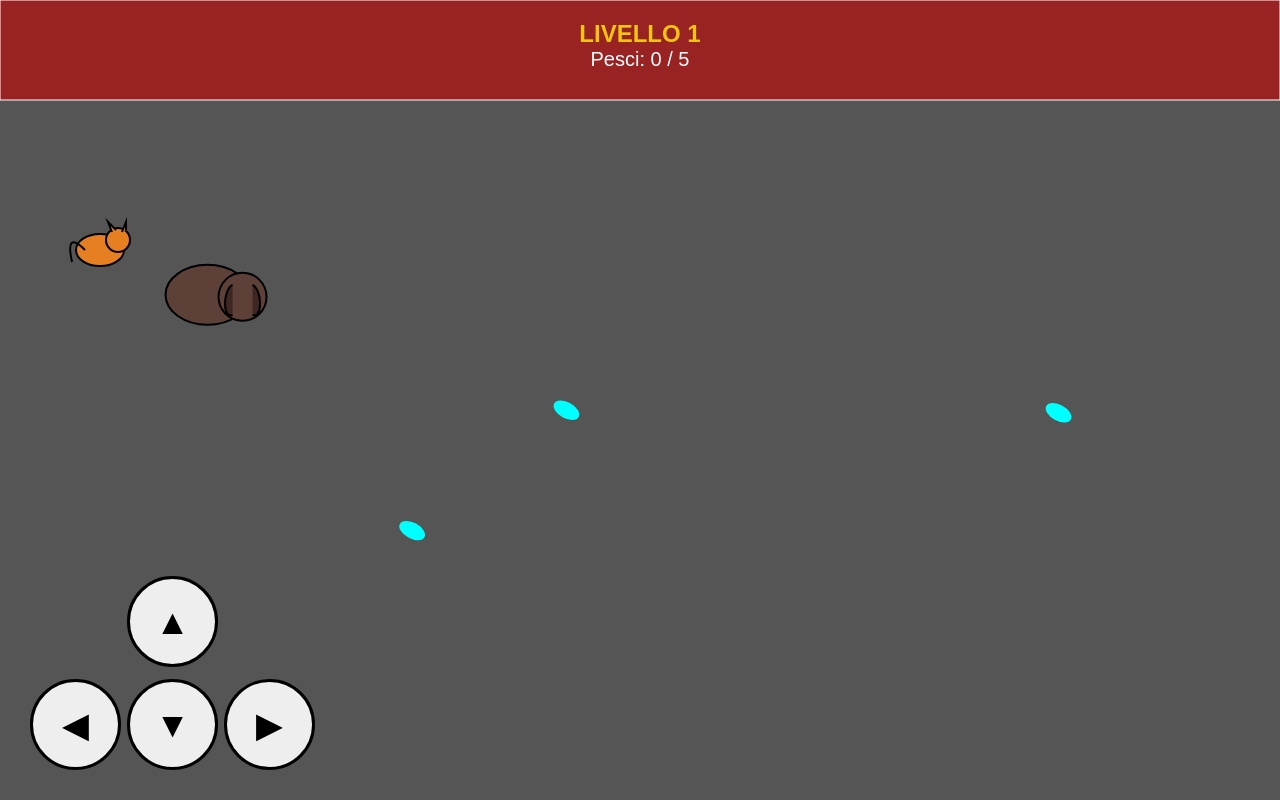
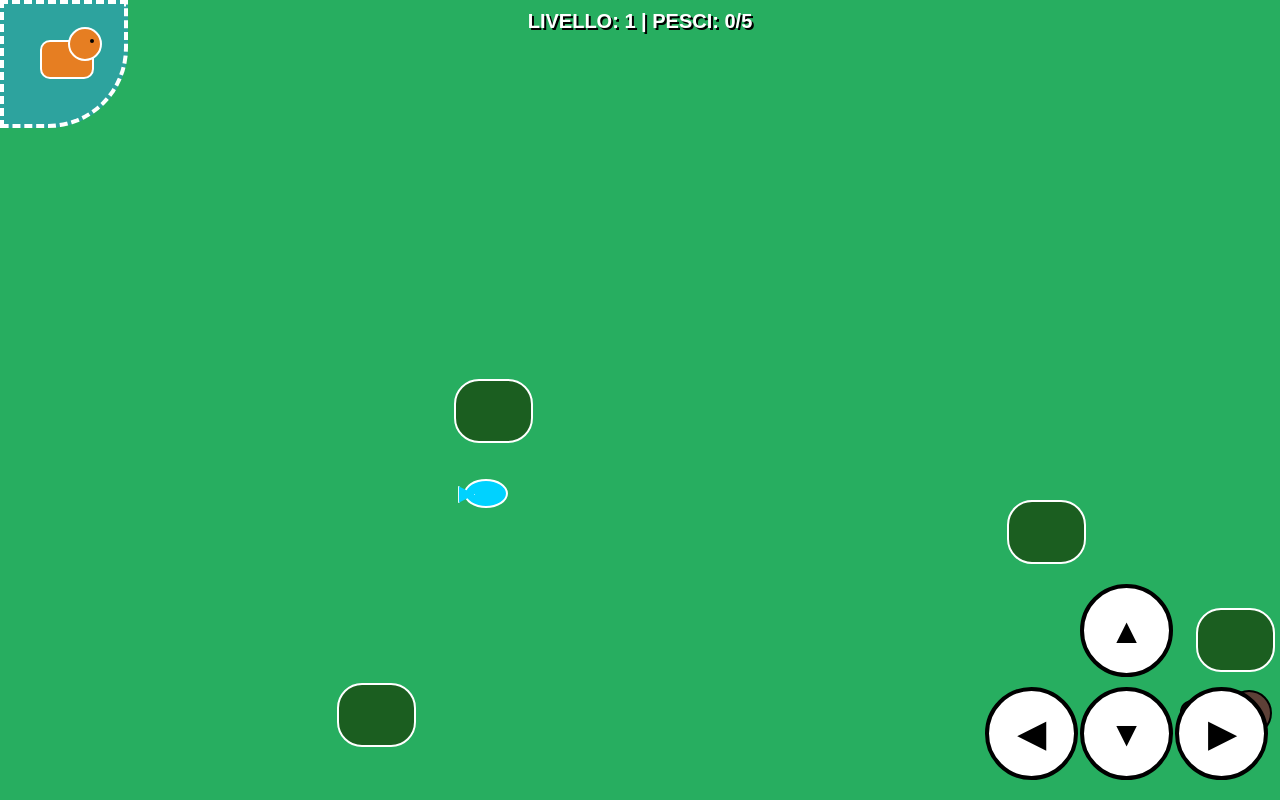
Before and after one commit to totogarza/gato_pazzo, a plain HTML site: page index.html in a window 1280 px wide. Drawn offline with Linux system fonts and the light colour scheme.

Commit message:
Update index.html

```diff
--- a/index.html
+++ b/index.html
@@ -3,119 +3,118 @@
 <head>
     <meta name="viewport" content="width=device-width, initial-scale=1.0, maximum-scale=1.0, user-scalable=no">
     <style>
-        * { margin: 0; padding: 0; }
-        body { background: #333; overflow: hidden; position: fixed; font-family: 'Arial', sans-serif; }
-        canvas { display: block; width: 100vw; height: 100vh; }
-        #ui { position: absolute; top: 20px; width: 100%; text-align: center; color: white; pointer-events: none; }
-        #lvl-text { font-size: 24px; color: #f1c40f; font-weight: bold; }
-        #score-text { font-size: 20px; }
-        #controls { position: absolute; bottom: 30px; left: 30px; display: grid; grid-template-columns: repeat(3, 85px); gap: 12px; }
-        .btn { width: 85px; height: 85px; background: rgba(255,255,255,0.9); border: 3px solid #000; border-radius: 50%; display: flex; justify-content: center; align-items: center; font-size: 35px; touch-action: none; }
-        #up { grid-column: 2; } #left { grid-column: 1; grid-row: 2; } #down { grid-column: 2; grid-row: 2; } #right { grid-column: 3; grid-row: 2; }
-        #msg { display: none; position: absolute; inset: 0; background: rgba(0,0,0,0.8); flex-direction: column; align-items: center; justify-content: center; color: white; z-index: 100; }
-        button { margin-top: 20px; padding: 15px 40px; font-size: 22px; background: #27ae60; color: white; border: none; border-radius: 12px; }
+        * { margin: 0; padding: 0; touch-action: none; -webkit-user-select: none; }
+        body { background: #27ae60; overflow: hidden; position: fixed; width: 100vw; height: 100vh; font-family: sans-serif; }
+
+        #ui { position: absolute; top: 10px; width: 100%; text-align: center; color: white; z-index: 2000; font-size: 20px; font-weight: bold; text-shadow: 2px 2px black; pointer-events: none; }
+        #safe { position: absolute; top: 0; left: 0; width: 120px; height: 120px; background: rgba(52, 152, 219, 0.5); border-bottom-right-radius: 80px; border: 4px dashed white; z-index: 5; }
+
+        @keyframes walk { 0% { transform: rotate(-8deg); } 50% { transform: rotate(8deg); } 100% { transform: rotate(-8deg); } }
+        .walking { animation: walk 0.15s infinite; }
+
+        #cat { position: absolute; width: 50px; height: 35px; background: #e67e22; border-radius: 10px; z-index: 1000; border: 2px solid white; }
+        .c-head { width: 30px; height: 30px; background: #e67e22; border-radius: 50%; position: absolute; right: -10px; top: -15px; border: 2px solid white; }
+        .c-eye { width: 4px; height: 4px; background: black; border-radius: 50%; position: absolute; top: 10px; right: 6px; }
+
+        #dog { position: absolute; width: 75px; height: 50px; background: #5d4037; border-radius: 12px; z-index: 900; border: 2px solid black; }
+        .d-head { width: 42px; height: 42px; background: #5d4037; border-radius: 50%; position: absolute; right: -15px; top: -12px; border: 2px solid black; }
+
+        #fish { position: absolute; width: 40px; height: 25px; background: #00d2ff; border-radius: 50%; z-index: 100; border: 2px solid white; }
+        .f-tail { width: 15px; height: 15px; background: #00d2ff; position: absolute; left: -8px; top: 5px; clip-path: polygon(100% 50%, 0% 0%, 0% 100%); border: 1px solid white; }
+
+        .bush { position: absolute; width: 75px; height: 60px; background: #1b5e20; border-radius: 25px; z-index: 10; border: 2px solid white; }
+
+        #controls { position: absolute; bottom: 20px; right: 20px; display: grid; grid-template-columns: repeat(3, 85px); gap: 10px; z-index: 5000; }
+        .btn { width: 85px; height: 85px; background: white; border: 4px solid black; border-radius: 50%; display: flex; justify-content: center; align-items: center; font-size: 35px; font-weight: bold; }
+
+        #game-over { position: absolute; inset: 0; background: rgba(0,0,0,0.95); display: none; flex-direction: column; align-items: center; justify-content: center; z-index: 9999; color: white; }
+        #restart-btn { margin-top: 20px; padding: 20px 40px; background: #e67e22; border: 4px solid white; border-radius: 50px; font-size: 25px; font-weight: bold; color: white; }
     </style>
 </head>
 <body>
-    <div id="ui">
-        <div id="lvl-text">LIVELLO 1</div>
-        <div id="score-text">Pesci: 0 / 5</div>
+
+    <div id="ui">LIVELLO: <span id="lvl">1</span> | PESCI: <span id="score">0</span>/5</div>
+    <div id="safe"></div>
+
+    <div id="game-over">
+        <h1 style="font-size: 40px;">IL CANE È TROPPO VELOCE!</h1>
+        <div id="restart-btn" onclick="resetGame()">RIPROVA DAL LV 1</div>
     </div>
-    <canvas id="g"></canvas>
+
+    <div id="cat"><div class="c-head"><div class="c-eye"></div></div></div>
+    <div id="dog"><div class="d-head"></div></div>
+    <div id="fish"><div class="f-tail"></div></div>
+    <div id="bushes-layer"></div>
+
     <div id="controls">
-        <div id="up" class="btn">▲</div><div id="left" class="btn">◀</div><div id="down" class="btn">▼</div><div id="right" class="btn">▶</div>
+        <div style="grid-column:2" id="up" class="btn">▲</div>
+        <div style="grid-column:1; grid-row:2" id="left" class="btn">◀</div>
+        <div style="grid-column:2; grid-row:2" id="down" class="btn">▼</div>
+        <div style="grid-column:3; grid-row:2" id="right" class="btn">▶</div>
     </div>
-    <div id="msg"><h1 id="msg-title">GAME OVER</h1><button id="retry-btn">RIGIOCA</button></div>
 
 <script>
-    const c = document.getElementById("g"), x = c.getContext("2d");
-    const res = () => { c.width = window.innerWidth; c.height = window.innerHeight; };
-    window.onresize = res; res();
+    let cx, cy, dx, dy, score, level, dogSpeed, active = false, keys = {};
+    const cat=document.getElementById('cat'), dog=document.getElementById('dog'), fish=document.getElementById('fish'), go=document.getElementById('game-over');
 
-    let cat, dog, fishes = [], keys = {}, level = 1, caught = 0, live = true;
-    const wallColors = ["#922", "#229", "#292", "#929", "#444"];
-
-    function drawCat(p) {
-        x.save(); x.translate(p.x, p.y);
-        x.fillStyle="#e67e22"; x.strokeStyle="#000"; x.lineWidth=2;
-        x.beginPath(); x.ellipse(0, 0, 24, 16, 0, 0, 7); x.fill(); x.stroke(); // Corpo
-        x.beginPath(); x.arc(18, -10, 12, 0, 7); x.fill(); x.stroke(); // Testa
-        x.beginPath(); x.moveTo(12,-18); x.lineTo(8,-28); x.lineTo(16,-20); x.fill(); x.stroke(); // Orecchie
-        x.beginPath(); x.moveTo(22,-18); x.lineTo(26,-28); x.lineTo(26,-20); x.fill(); x.stroke();
-        x.beginPath(); x.moveTo(-15,0); x.quadraticCurveTo(-35,-20,-28,12); x.stroke(); // Coda
-        x.restore();
+    function resetGame() {
+        cx = 40; cy = 40; dx = window.innerWidth - 100; dy = window.innerHeight - 100;
+        score = 0; level = 1; dogSpeed = 2.8; active = true;
+        updateUI(); go.style.display = 'none'; spawnBushes(); moveFish(); update();
     }
 
-    function drawDog(p) {
-        x.save(); x.translate(p.x, p.y);
-        x.fillStyle="#5d4037"; x.strokeStyle="#000"; x.lineWidth=2;
-        x.beginPath(); x.ellipse(0, 0, 42, 30, 0, 0, 7); x.fill(); x.stroke(); // Corpo
-        x.beginPath(); x.arc(35, 2, 24, 0, 7); x.fill(); x.stroke(); // Testa
-        x.fillStyle="#3e2723"; x.beginPath(); x.moveTo(25,-10); x.bezierCurveTo(15,-5,15,25,25,20); x.fill(); x.stroke(); // Orecchie
-        x.beginPath(); x.moveTo(45,-10); x.bezierCurveTo(55,-5,55,25,45,20); x.fill(); x.stroke();
-        x.restore();
+    function updateUI() { document.getElementById('score').innerText = score; document.getElementById('lvl').innerText = level; }
+
+    function spawnBushes() {
+        const layer = document.getElementById('bushes-layer'); layer.innerHTML = '';
+        for(let i=0; i<4; i++) {
+            const b = document.createElement('div'); b.className = 'bush';
+            b.style.left = Math.random() * (window.innerWidth - 100) + 50 + 'px';
+            b.style.top = Math.random() * (window.innerHeight - 200) + 100 + 'px';
+            layer.appendChild(b);
+        }
     }
 
-    function spawn() { fishes.push({x: 80+Math.random()*(c.width-160), y: 150+Math.random()*(c.height-220)}); }
+    const bind = (id) => {
+        const el = document.getElementById(id);
+        el.addEventListener('touchstart', (e) => { e.preventDefault(); keys[id]=true; }, {passive:false});
+        el.addEventListener('touchend', (e) => { e.preventDefault(); keys[id]=false; }, {passive:false});
+    };
+    ['up', 'down', 'left', 'right'].forEach(bind);
 
-    function init() {
-        cat = {x: 100, y: 250, v: 8};
-        dog = {x: c.width-100, y: c.height-100, v: 3 + (level * 0.5)};
-        fishes = []; caught = 0; live = true;
-        for(let i=0; i<3; i++) spawn();
-        document.getElementById("msg").style.display = "none";
-        document.getElementById("lvl-text").innerText = "LIVELLO " + level;
-        document.getElementById("score-text").innerText = "Pesci: 0 / 5";
+    function moveFish() {
+        fish.style.left = Math.random()*(window.innerWidth-100)+50+'px';
+        fish.style.top = Math.random()*(window.innerHeight-250)+120+'px';
     }
 
-    ["up","down","left","right"].forEach(id => {
-        const b = document.getElementById(id);
-        b.ontouchstart = (e) => { e.preventDefault(); keys[id] = true; };
-        b.ontouchend = (e) => { e.preventDefault(); keys[id] = false; };
-    });
+    function update() {
+        if(!active) return;
+        let moving = keys.up || keys.down || keys.left || keys.right;
+        if(moving) cat.classList.add('walking'); else cat.classList.remove('walking');
 
-    document.getElementById("retry-btn").ontouchstart = () => { if(live==false) { if(caught>=5) level++; else level=1; init(); loop(); } };
+        let s = 8;
+        if(keys.up) cy-=s; if(keys.down) cy+=s; if(keys.left) cx-=s; if(keys.right) cx+=s;
+        cx = Math.max(0, Math.min(window.innerWidth-55, cx));
+        cy = Math.max(0, Math.min(window.innerHeight-55, cy));
 
-    function loop() {
-        if(!live) return;
-        if(keys.up && cat.y > 120) cat.y -= cat.v;
-        if(keys.down && cat.y < c.height-40) cat.y += cat.v;
-        if(keys.left && cat.x > 40) cat.x -= cat.v;
-        if(keys.right && cat.x < c.width-40) cat.x += cat.v;
+        if(!(cx < 120 && cy < 120)) {
+            dog.classList.add('walking');
+            let dist = Math.sqrt((cx-dx)**2+(cy-dy)**2);
+            dx+=(cx-dx)/dist*dogSpeed; dy+=(cy-dy)/dist*dogSpeed;
+            if(dist<50) { active=false; go.style.display='flex'; return; }
+        } else { dog.classList.remove('walking'); }
 
-        let dx=cat.x-dog.x, dy=cat.y-dog.y, d=Math.sqrt(dx*dx+dy*dy);
-        dog.x += (dx/d)*dog.v; dog.y += (dy/d)*dog.v;
-
-        x.fillStyle="#555"; x.fillRect(0,0,c.width,c.height); // Strada
-        x.fillStyle=wallColors[(level-1)%5]; x.fillRect(0,0,c.width,100); // Muro cambia colore
-        x.strokeStyle="#fff"; x.strokeRect(0,0,c.width,100);
-
-        fishes.forEach((f, i) => {
-            x.fillStyle="cyan"; x.beginPath(); x.ellipse(f.x, f.y, 14, 8, 0.5, 0, 7); x.fill();
-            if(Math.sqrt((cat.x-f.x)**2+(cat.y-f.y)**2)<45){
-                fishes.splice(i,1); caught++; spawn();
-                document.getElementById("score-text").innerText = "Pesci: " + caught + " / 5";
-                if(caught >= 5) {
-                    live = false;
-                    document.getElementById("msg-title").innerText = "LIVELLO SUPERATO!";
-                    document.getElementById("msg").style.display = "flex";
-                }
-            }
-        });
-
-        drawDog(dog); drawCat(cat);
-
-        if(d < 60) {
-            live = false;
-            document.getElementById("msg-title").innerText = "IL CANE TI HA PRESO!";
-            document.getElementById("msg").style.display = "flex";
-            level = 1; // Torna al livello 1 se perdi
+        let fx = parseInt(fish.style.left), fy = parseInt(fish.style.top);
+        if(Math.sqrt((cx-fx)**2+(cy-fy)**2)<50) {
+            score++;
+            if(score >= 5) { score = 0; level++; dogSpeed += 0.7; spawnBushes(); }
+            updateUI(); moveFish();
         }
-
-        if(live) requestAnimationFrame(loop);
+        cat.style.left=cx+'px'; cat.style.top=cy+'px';
+        dog.style.left=dx+'px'; dog.style.top=dy+'px';
+        requestAnimationFrame(update);
     }
-
-    init(); loop();
+    resetGame();
 </script>
 </body>
 </html>
```
